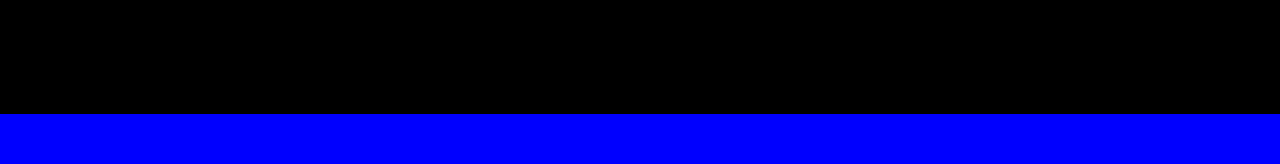
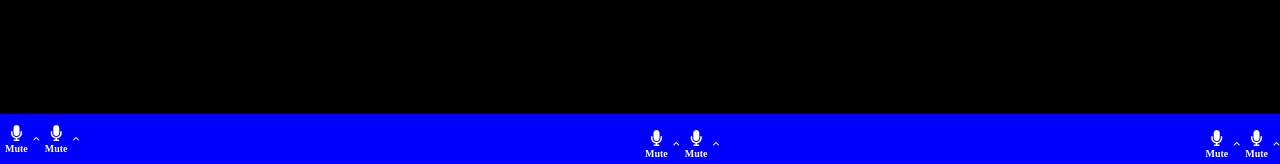
Before and after one commit to macchiagabriele13/html-css-zoom, a plain HTML site: page index.html in a window 1280 px wide. Shown: the part 636-800 px from the top of the page. Drawn offline with Linux system fonts and the light colour scheme.

Commit message:
commit modifiche footer

```diff
--- a/assets/style.css
+++ b/assets/style.css
@@ -117,3 +117,44 @@ img.profile{
     left: 0;
 
 }
+
+
+
+.center{
+    align-items: center;
+}
+
+.icona{
+    text-align: center;
+    padding: 5px;
+}
+.icona i{
+    color: white;
+}
+
+h5{
+    color: white;
+    font-size: 10px;
+}
+
+.freccia{
+    font-size: 8px;
+    padding: 0;
+}
+
+.blocco_centrale{
+    position: absolute;
+    bottom: 0;
+    left: 50%;
+}
+
+.blocco_destro{
+    position: absolute;
+    bottom: 0;
+    right: 0;
+}
+
+.fascia{
+    position: relative;
+    height: 100%;
+}
--- a/index.html
+++ b/index.html
@@ -365,6 +365,60 @@
         </div>
 
             <div class="barra">
+                <div class="fascia flex center">
+
+
+                    <div class="flex center" >
+                        <div class="icona">
+                            <i class="fa-solid fa-microphone"></i>
+                            <h5>Mute</h5>
+                        </div>
+                        <div class="freccia icona">
+                            <i class="fa-solid fa-angle-up"></i>
+                        </div>
+                        <div class="icona">
+                            <i class="fa-solid fa-microphone"></i>
+                            <h5>Mute</h5>
+                        </div>
+                        <div class="freccia icona">
+                            <i class="fa-solid fa-angle-up"></i>
+                        </div>
+                    </div>
+                    <div class="flex center blocco_centrale" >
+                        <div class="icona">
+                            <i class="fa-solid fa-microphone"></i>
+                            <h5>Mute</h5>
+                        </div>
+                        <div class="freccia icona">
+                            <i class="fa-solid fa-angle-up"></i>
+                        </div>
+                        <div class="icona">
+                            <i class="fa-solid fa-microphone"></i>
+                            <h5>Mute</h5>
+                        </div>
+                        <div class="freccia icona">
+                            <i class="fa-solid fa-angle-up"></i>
+                        </div>
+                    </div>
+
+                    <div class="flex center blocco_destro" >
+                        <div class="icona">
+                            <i class="fa-solid fa-microphone"></i>
+                            <h5>Mute</h5>
+                        </div>
+                        <div class="freccia icona">
+                            <i class="fa-solid fa-angle-up"></i>
+                        </div>
+                        <div class="icona">
+                            <i class="fa-solid fa-microphone"></i>
+                            <h5>Mute</h5>
+                        </div>
+                        <div class="freccia icona">
+                            <i class="fa-solid fa-angle-up"></i>
+                        </div>
+                    </div>
+
+                </div>
 
             </div>
 
```
